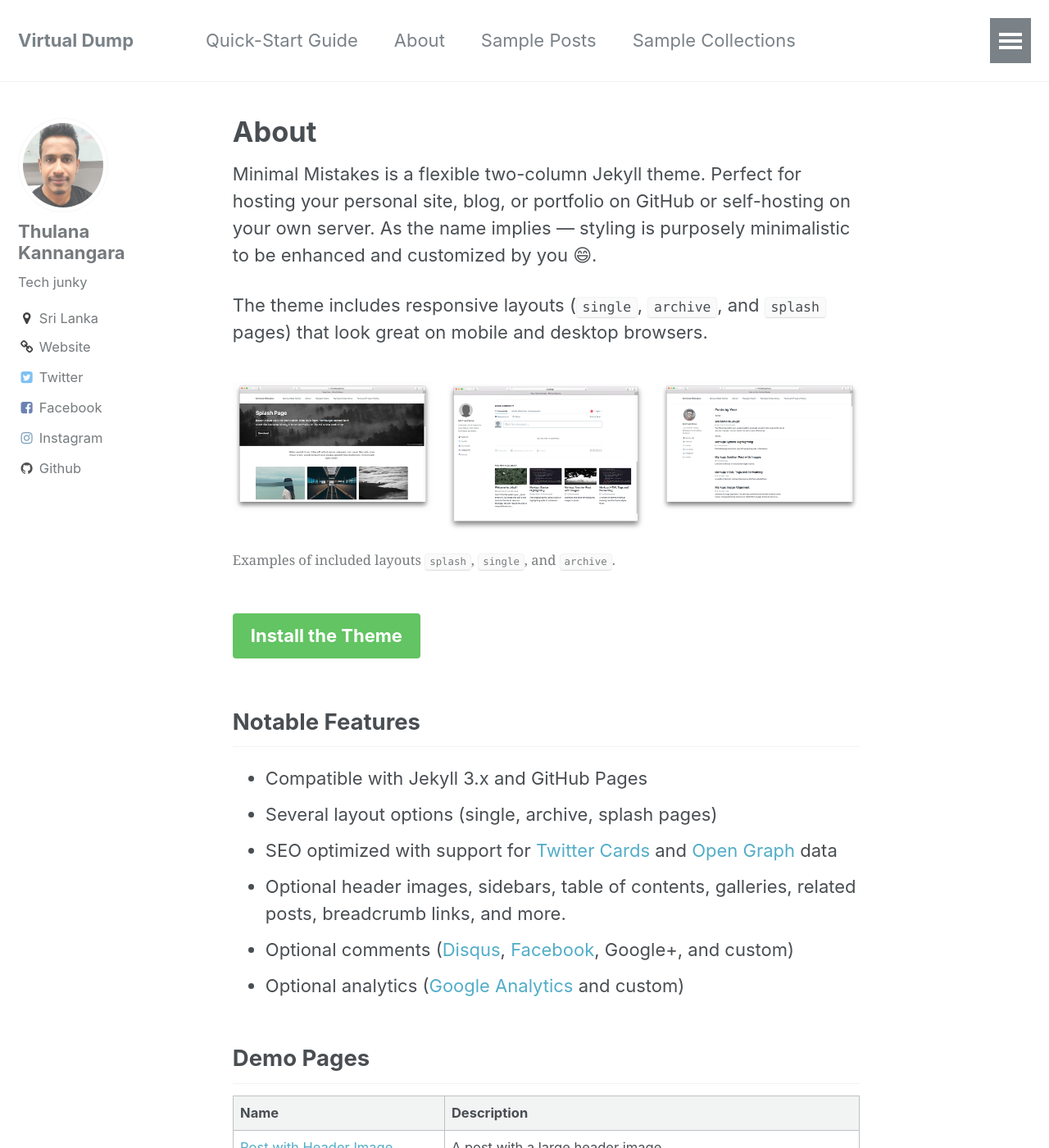
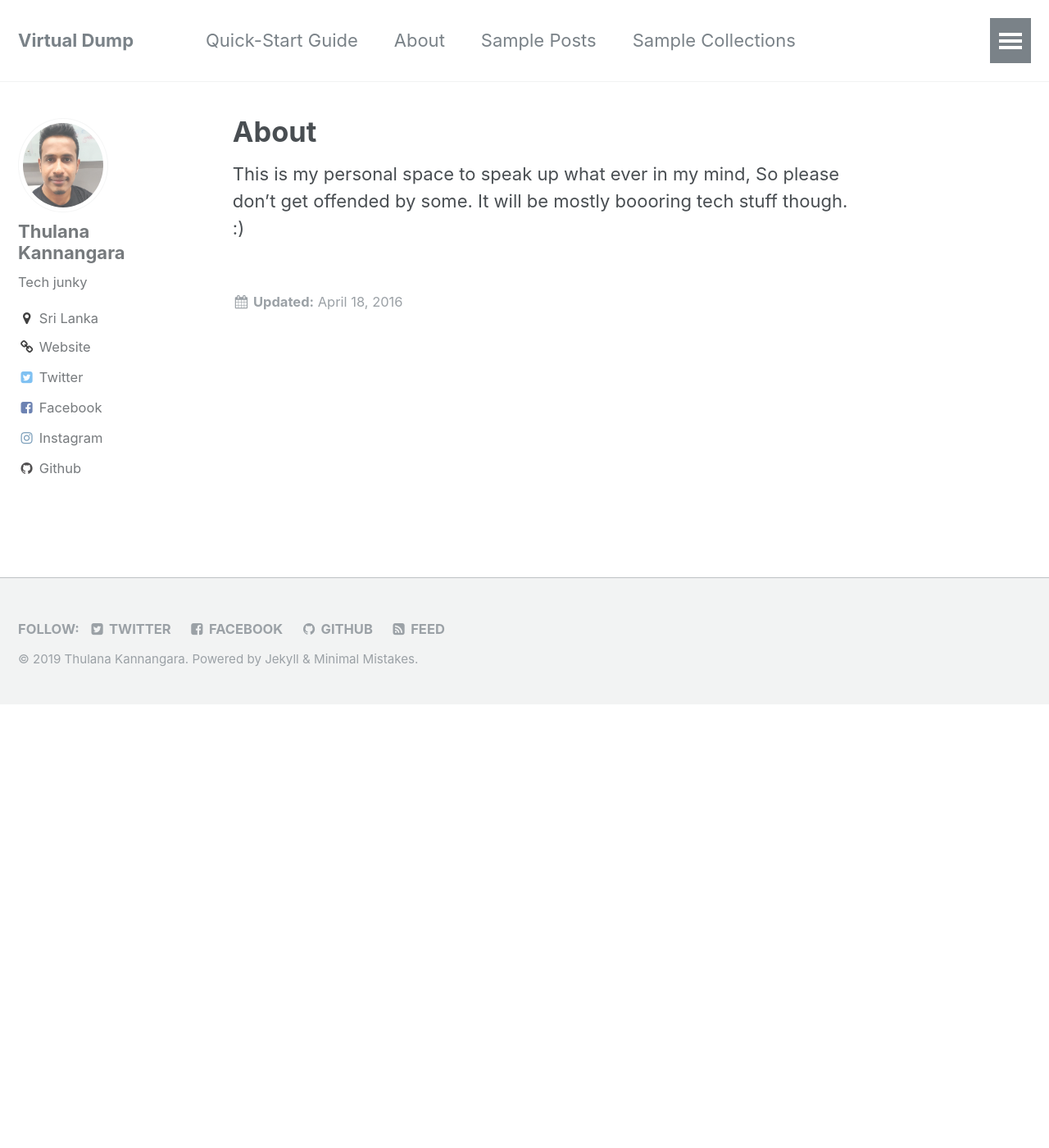
Before and after one commit to Thulana/thulana.github.io, a Jekyll site: the page built from _pages/about.md, in a window 1280 px wide and 1400 px high. Shown: the whole window at 82% size. Built offline with Jekyll 4.4.1, drawn with Linux system fonts in a browser that asks for light colours; emoji names are drawn with the system emoji font; some of the changed text lies outside the part shown.

Commit message:
edit about page

```diff
--- a/_pages/about.md
+++ b/_pages/about.md
@@ -17,68 +17,5 @@
 
 {% include base_path %}
 
-Minimal Mistakes is a flexible two-column Jekyll theme. Perfect for hosting your personal site, blog, or portfolio on GitHub or self-hosting on your own server. As the name implies --- styling is purposely minimalistic to be enhanced and customized by you :smile:.
-
-The theme includes responsive layouts (`single`, `archive`, and `splash` pages) that look great on mobile and desktop browsers.
-
-{% include gallery id="layouts_gallery" caption="Examples of included layouts `splash`, `single`, and `archive`." %}
-
-[Install the Theme]({{ base_path }}/docs/quick-start-guide/){: .btn .btn--success .btn--large}
-
-## Notable Features
-
-- Compatible with Jekyll 3.x and GitHub Pages
-- Several layout options (single, archive, splash pages)
-- SEO optimized with support for [Twitter Cards](https://dev.twitter.com/cards/overview) and [Open Graph](http://ogp.me/) data
-- Optional header images, sidebars, table of contents, galleries, related posts, breadcrumb links, and more.
-- Optional comments ([Disqus](https://disqus.com/), [Facebook](https://developers.facebook.com/docs/plugins/comments), Google+, and custom)
-- Optional analytics ([Google Analytics](https://www.google.com/analytics/) and custom)
-
-## Demo Pages
-
-| Name                                        | Description                                           |
-| ------------------------------------------- | ----------------------------------------------------- |
-| [Post with Header Image][header-image-post] | A post with a large header image. |
-| [HTML Tags and Formatting Post][html-tags-post] | A variety of common markup showing how the theme styles them. |
-| [Syntax Highlighting Post][syntax-post] | Post displaying highlighted code. |
-| [Post with a Gallery][gallery-post] | A post showing several images wrapped in `<figure>` elements. |
-| [Sample Collection Page][sample-collection] | Single page from a collection. |
-| [Categories Archive][categories-archive] | Posts grouped by category. |
-| [Tags Archive][tags-archive] | Posts grouped by tags. |
-
-For even more demo pages check the [posts archive][year-archive].
-
-[header-image-post]: {{ base_path }}{% post_url 2012-03-15-layout-header-image-text-readability %}
-[gallery-post]: {{ base_path }}{% post_url 2010-09-09-post-gallery %}
-[html-tags-post]: {{ base_path }}{% post_url 2013-01-11-markup-html-tags-and-formatting %}
-[syntax-post]: {{ base_path }}{% post_url 2013-08-16-markup-syntax-highlighting %}
-[sample-collection]: {{ base_path }}/recipes/chocolate-chip-cookies/
-[categories-archive]: {{ base_path }}/categories/
-[tags-archive]: {{ base_path }}/tags/
-[year-archive]: {{ base_path }}/year-archive/
-
----
-
-## Credits
-
-### Icons + Demo Images:
-
-- [The Noun Project](https://thenounproject.com) -- Garrett Knoll, Arthur Shlain, and [tracy tam](https://thenounproject.com/tracytam)
-- [Font Awesome](http://fortawesome.github.io/Font-Awesome/)
-- [Unsplash](https://unsplash.com/)
-
-### Other:
-
-- [Jekyll](http://jekyllrb.com/)
-- [jQuery](http://jquery.com/)
-- [Susy](http://susy.oddbird.net/)
-- [Breakpoint](http://breakpoint-sass.com/)
-- [Magnific Popup](http://dimsemenov.com/plugins/magnific-popup/)
-- [FitVids.JS](http://fitvidsjs.com/)
-- Greedy Navigation - [lukejacksonn](http://codepen.io/lukejacksonn/pen/PwmwWV)
-- [jQuery Smooth Scroll](https://github.com/kswedberg/jquery-smooth-scroll)
-- [Stickyfill](https://github.com/wilddeer/stickyfill)
-
----
-
-Minimal Mistakes is designed, developed, and maintained by Michael Rose. Just another boring, tattooed, designer from Buffalo New York.
+This is my personal space to speak up what ever in my mind, So please don't get offended by some. It will be mostly boooring
+tech stuff though. :)
```
